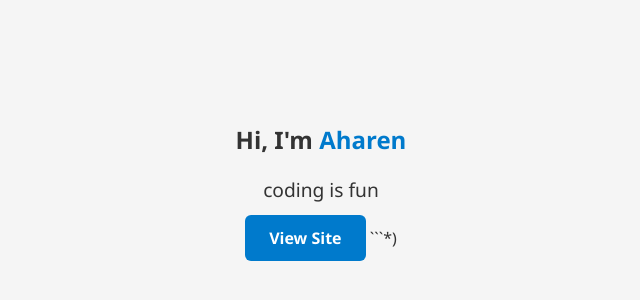
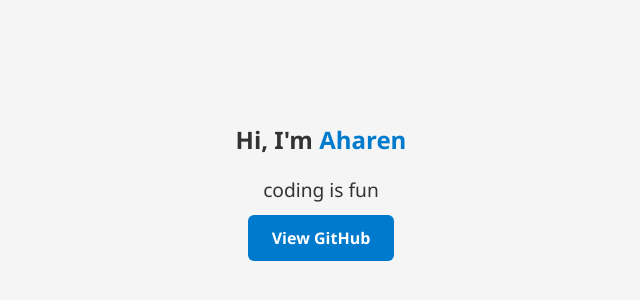
Before and after one commit to aki0610/aki0610.github.io, a plain HTML site: page index.html in a window 1280 px wide. Shown: the part 224-524 px from the top of the page, without its empty margins (319-959 px from the left). Drawn offline with Linux system fonts and the light colour scheme.

Commit message:
Update index.html

````diff
--- a/index.html
+++ b/index.html
@@ -10,8 +10,8 @@
   <section class="hero">
     <h1>Hi, I'm <span class="name">Aharen</span></h1>
     <p class="tagline">coding is fun</p>
-    <a href="https://aki0610.github.io" target="_blank" class="btn">View Site</a>
-```*)
+    <a href="https://github.com/aki0610" target="_blank" class="btn">View GitHub</a>
+
 
 
   </section>
````
